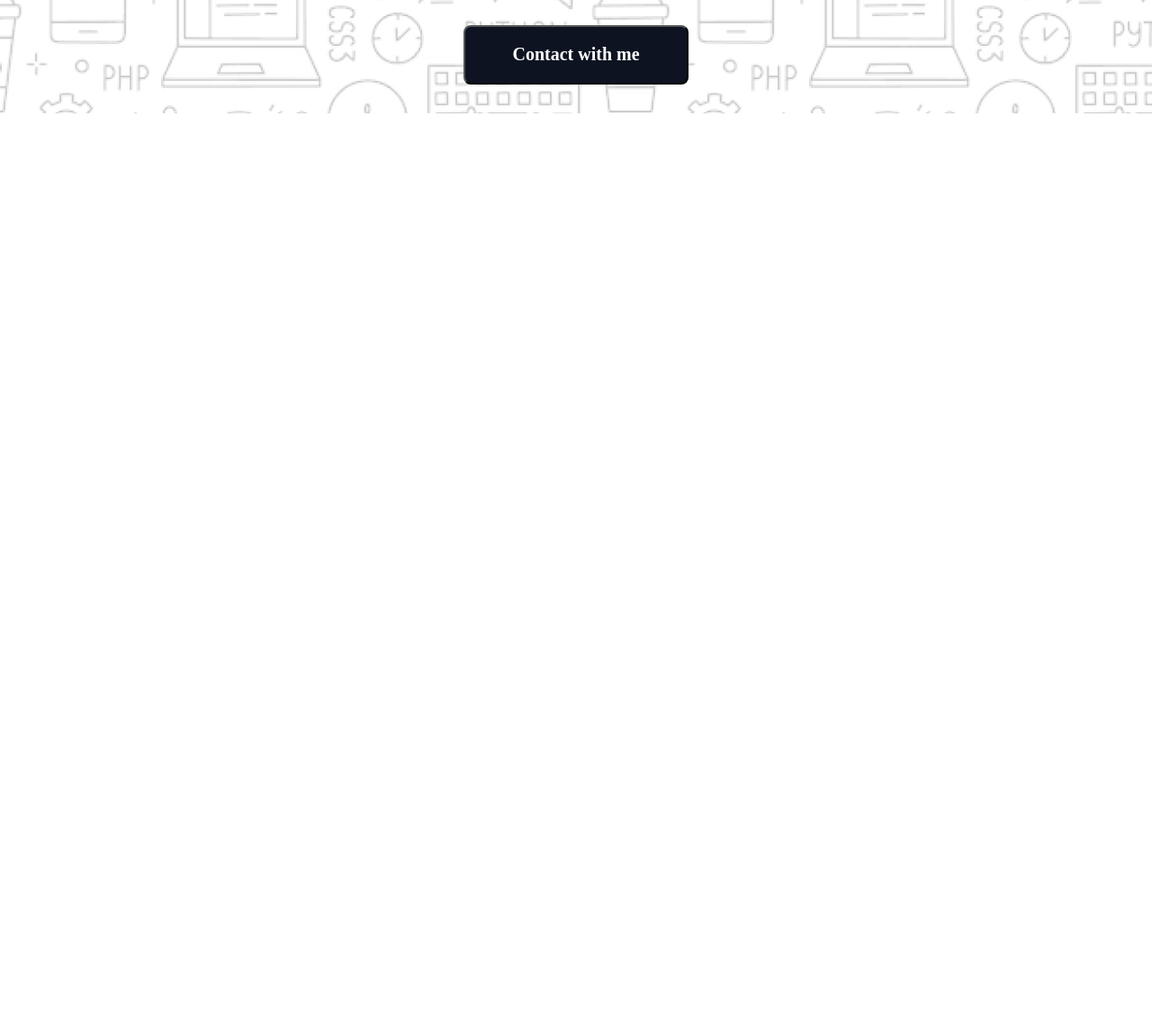
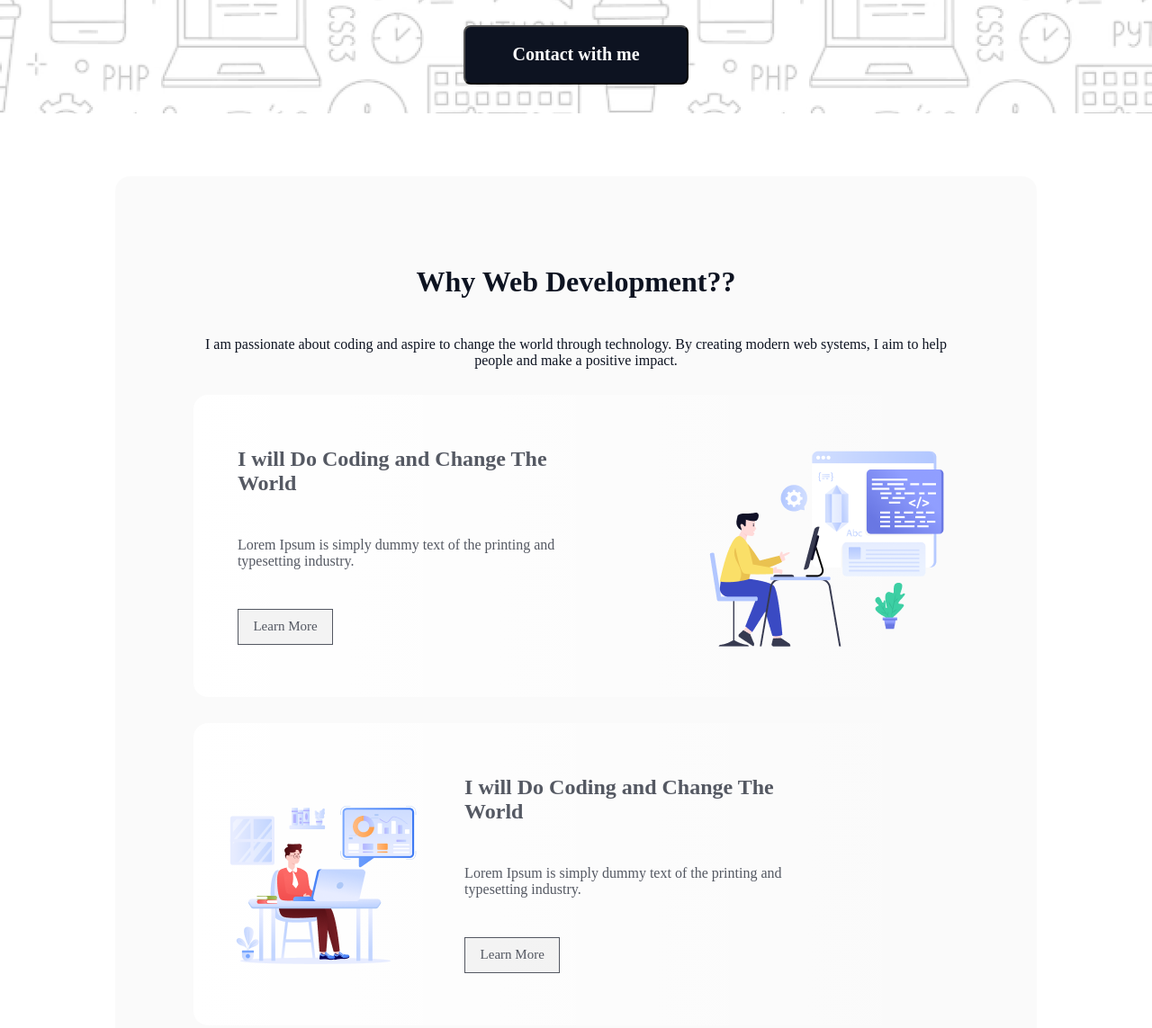
Before and after one commit to Hasnat005/hasnat-digital-portfolio, a plain HTML site: page index.html in a window 1280 px wide. Shown: the part 526-1669 px from the top of the page at 90% size. Before the commit the page ends 800 px from the top, so only its background shows below. Drawn offline with Linux system fonts and the light colour scheme; a web font is replaced by a local one.

Commit message:
why web development section partially completed

```diff
--- a/index.html
+++ b/index.html
@@ -21,6 +21,57 @@
             </button>
         </div>
         <!-- contact_section ends here -->
+        <!-- why_web_dev_section starts here -->
+        <div class="why_web_dev_section">
+            <div class="question">
+                <h1>Why Web Development??</h1>
+                <p>I am passionate about coding and aspire to change the world through technology. By creating modern web systems, I aim to help people and make a positive impact.</p>
+            </div>
+            <div class="answer_1">
+                <div class="left_side_content">
+                    <h3>I will Do Coding and Change The World</h3>
+                    <p>Lorem Ipsum is simply dummy text of the printing and typesetting industry.</p>
+                    <button class="learn_more_btn">
+                        Learn More
+                    </button>
+                </div>
+                <div class="right_side_content">
+                    <img src="assets/Layer_1.png" alt="">
+                </div>
+            </div>
+            <div class="answer_1">
+                <div class="right_side_content">
+                    <img src="assets/Group 3.png" alt="">
+                </div>
+                <div class="left_side_content answer_2">
+                    <h3>I will Do Coding and Change The World</h3>
+                    <p>Lorem Ipsum is simply dummy text of the printing and typesetting industry.</p>
+                    <button class="learn_more_btn">
+                        Learn More
+                    </button>
+                </div>
+
+            </div>
+            <div class="answer_1">
+                <div class="left_side_content">
+                    <h3>I will Do Coding and Change The World</h3>
+                    <p>Lorem Ipsum is simply dummy text of the printing and typesetting industry.</p>
+                    <button class="learn_more_btn">
+                        Learn More
+                    </button>
+                </div>
+                <div class="right_side_content">
+                    <img src="assets/Group 4.png" alt="">
+                </div>
+            </div>
+            <div class="answer_2">
+
+            </div>
+            <div class="answer_2">
+
+            </div>
+        </div>
+        <!-- why_web_dev_section ends here -->
     </main>
     <footer>
 
--- a/styles/style.css
+++ b/styles/style.css
@@ -64,3 +64,113 @@
     font-weight: 600;
 }
 /* contact_section ends here */
+
+/* why_web_dev_section starts here */
+
+.why_web_dev_section {
+    width: 80%;
+    height: 1395px;
+    border-radius: 16px;
+    background: rgba(13, 19, 33, 0.02);
+    margin: 0 auto;
+    margin-top: 70px;
+    display: flex;
+    flex-direction: column;
+    justify-content: space-evenly;
+    align-items: center;
+}
+
+.question {
+    width: 852px;
+    height: 115px;
+    /* border: 2px solid red; */
+    display: flex;
+    flex-direction: column;
+    justify-content: space-between;
+    align-items: center;
+    margin-top: 70px;
+}
+
+.question > h1 {
+    color: rgb(13, 19, 33);
+    font-family: Azeret Mono;
+    font-size: 32px;
+    font-weight: 800;
+
+}
+
+.question > p {
+    color: rgb(13, 19, 33);
+    font-family: Azeret Mono;
+    font-size: 16px;
+    font-weight: 400;
+    text-align: center;
+}
+
+.answer_1 {
+    width: 83%;
+    height: 336px;
+    border-radius: 16px;
+    background: linear-gradient(90.00deg, rgb(255, 255, 255),rgba(255, 255, 255, 0) 100%);
+    /* border: 2px solid red; */
+    display: flex;
+    justify-content: space-around;
+    align-items: center;
+}
+
+.left_side_content {
+    width: 50%;
+    height: 220px;
+    display: flex;
+    flex-direction: column;
+    justify-content: space-between;
+}
+
+
+.left_side_content > h3 {
+    width: 90%;
+    height: 72px;
+    color: rgba(13, 19, 33, 0.7);
+    font-family: Azeret Mono;
+    font-size: 24px;
+    font-weight: 700;
+}
+
+.left_side_content > p {
+    width: 100%;
+    height: 52px;
+    color: rgb(13, 19, 33);
+    font-family: Azeret Mono;
+    font-size: 16px;
+    font-weight: 400;
+    opacity: 0.7;
+}
+
+
+.learn_more_btn {
+    width: 25%;
+    height: 40px;
+    color: rgb(13, 19, 33);
+    font-family: Azeret Mono;
+    font-size: 15px;
+    font-weight: 500;
+    box-sizing: border-box;
+    border: 1px solid rgb(13, 19, 33);
+    opacity: 0.7;
+    display: flex;
+    justify-content: center;
+    align-items: center;
+}
+
+
+.right_side_content {
+    width: 27%;
+    height: 217.01px;
+}
+
+.answer_2 {
+    padding-right: 100px;
+}
+
+
+/* why_web_dev_section ends here */
```
